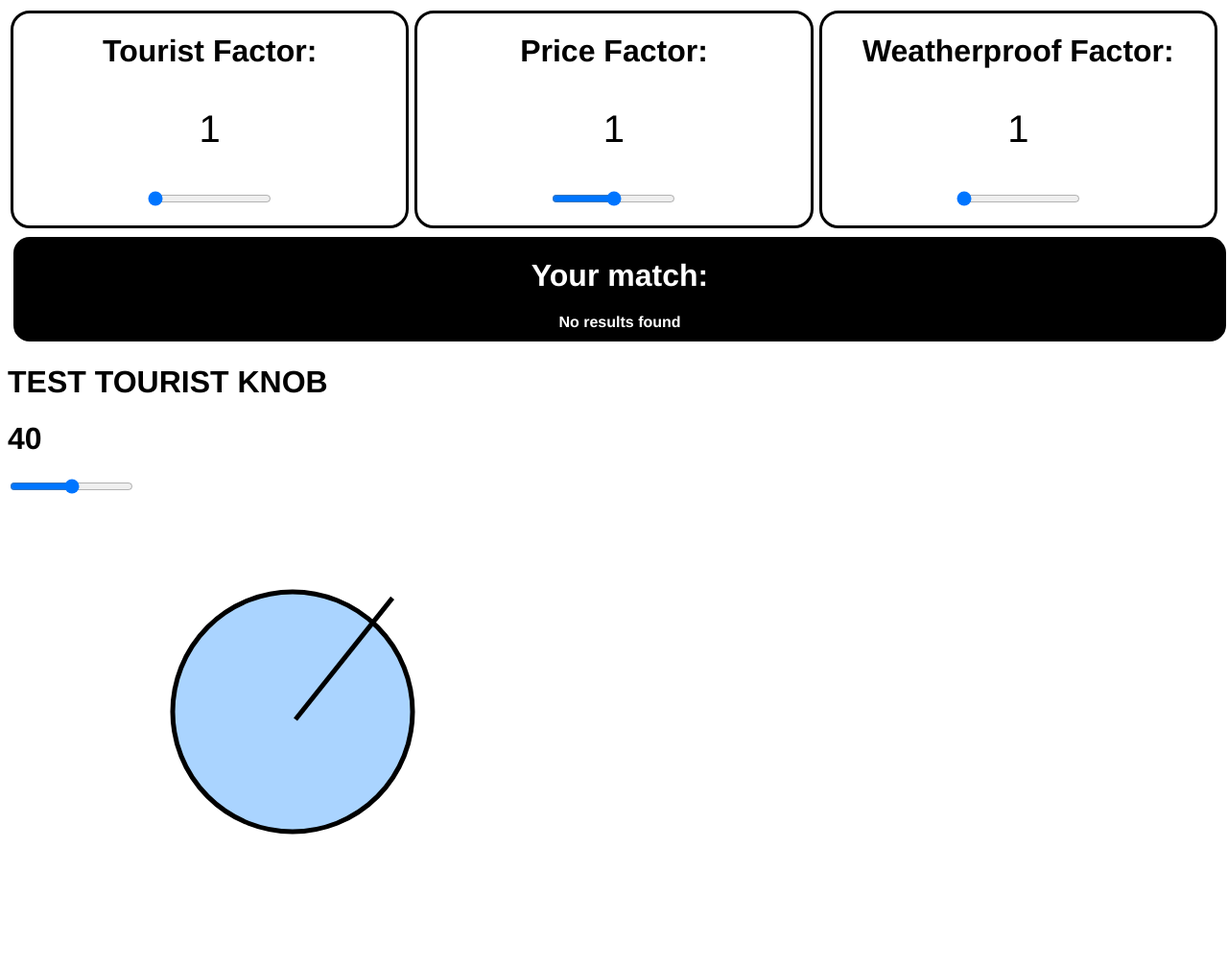
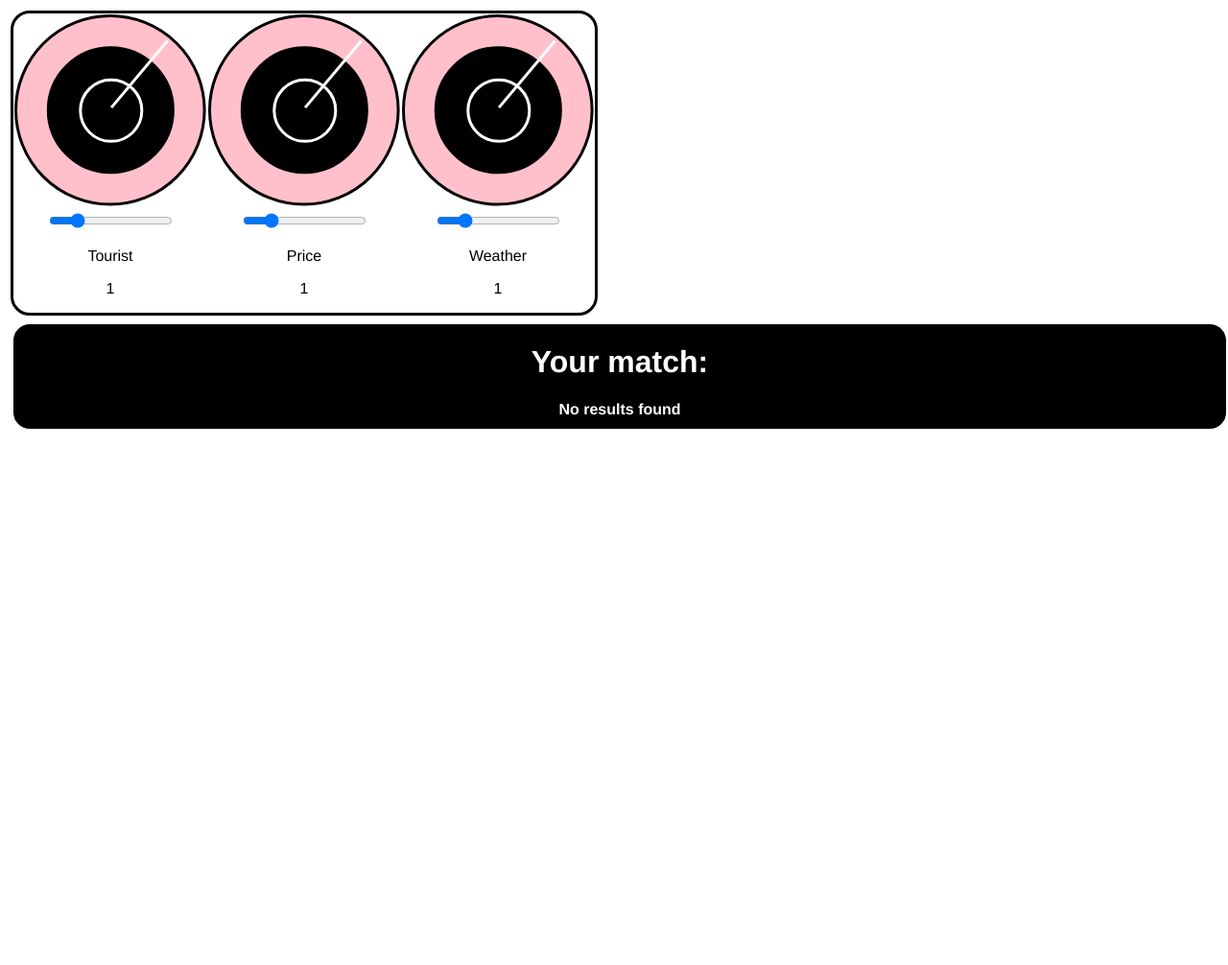
Before and after one commit to madamerobot/damsun, a React app: page / in a window 1280 px wide. Shown: the whole page at 96% size. After the commit the page ends 800 px from the top, so only its background shows below. Built offline with nearby package versions, Linux system fonts and the light colour scheme.

Commit message:
Got sliders working again, still fixing knobs and layout

```diff
--- a/src/components/App.js
+++ b/src/components/App.js
@@ -1,11 +1,8 @@
 import React, { Component } from 'react';
 
 //CUSTOM COMPONENTS
-import CheckTourist from './checkTourist';
-import CheckPrice from './checkPrice';
-import CheckWeatherproof from './checkWeatherproof';
+import './style.css';
 import Result from './result';
-import './style.css';
 import DATA from '../sunspots'
 import Knob from './Knob';
 
@@ -24,32 +21,29 @@ class App extends Component {
     this.changeProof = this.changeProof.bind(this);
   }
 
-  changeTourist (tourist) {
-    this.setState({ tourist: tourist })
+  changeTourist (value) {
+    this.setState({ tourist: value })
   }
 
-  changePrice (price) {
-    this.setState({ price: price })
+  changePrice (value) {
+    this.setState({ price: value })
   }
 
-  changeProof (proof) {
-    this.setState({ proof: proof })
+  changeProof (value) {
+    this.setState({ proof: value })
   }
 
   render() {
     return (
       <div>
-        <div className="Box">
-            <CheckTourist tourist={this.state.tourist} onChange={this.changeTourist} />
-            <CheckPrice price={this.state.price} onChange={this.changePrice} />
-            <CheckWeatherproof proof={this.state.proof} onChange={this.changeProof} />
+        <div className="Subbox">
+            <Knob name="Tourist" value={this.state.tourist} onChange={this.changeTourist}/>
+            <Knob name="Price" value={this.state.price} onChange={this.changePrice}/>
+            <Knob name="Weather" value={this.state.proof} onChange={this.changeProof}/>
         </div>
         <div className="Result">
           <h1>Your match:</h1>
           <Result data={DATA} tourist={this.state.tourist} price={this.state.price} proof={this.state.proof} />
-        </div>
-        <div>
-          <Knob />
         </div>
       </div>
     );
--- a/src/components/Knob.js
+++ b/src/components/Knob.js
@@ -7,9 +7,8 @@ class Knob extends Component {
 		this.state = {
 			x: 296,
 			y: 69,
-			value: 50,
 			min: 0,
-			max: 100,
+			max: 5,
 			radius: 125,
 			size: 100,
 			fullAngle: 300,
@@ -62,21 +61,19 @@ class Knob extends Component {
 
 	updateValue(event) {
 
-		const pointer = {
-			clientX: event.clientX,
-			clientY: event.clientY
-		}
-
 		const deg = this._coordToDeg(event.clientX, event.clientY);
 		console.log('01 Deg: '+deg);
+		console.log('this.state.fullAngle: '+this.state.fullAngle);
+		console.log('deg: '+deg);
+		console.log('this.rest: '+this.rest);
 		const boundDeg = Math.max(0, Math.min(this.state.fullAngle, deg - this.rest));
 		console.log('02 boundDeg: '+boundDeg);
 		const rawValue = (boundDeg / this.state.fullAngle * this.range + this.state.min)
 		console.log('03 rawValue: '+rawValue);
 		const value = Math.round(rawValue / this.state.step) * this.state.step;
 		console.log('04 Value: '+value);
+
 		this.setState({rotation: value})
-
 	}
 
 	_onMouseMove(event){
@@ -84,35 +81,73 @@ class Knob extends Component {
 	}
 
 	handleChange(event){
-		this.setState({rotation: event.target.value, value: event.target.value});
+		const value = event.target.value;
+		this.props.onChange(value);
 	}
 
 	render(){
 
 		return (
-			<div>
-				<h1>TEST TOURIST KNOB</h1>
-				<h1>{this.state.rotation}</h1>
-				<input type="range" value={this.state.value} min="0" max="100" onChange={this.handleChange}/>
-				<div>
-					<div className="Knob-Wrapper">
-						<svg width="640" height="480">
+				<div className="Knob">
+					<svg width="202" height="202">
 							<g>
-								<title>Knob</title>
-								<ellipse ry={this.state.radius} rx={this.state.radius} id="svg_1" cy="223" cx="297" strokeWidth="5" stroke="#000000" fill="#aad4ff" onMouseMove={this._onMouseMove.bind(this)}/>
-								<line 	stroke="#000000"
-										id="svg_3"
-										y2={this.state.y} x2={this.state.x}
-										y1="231.00001" x1="300"
+						  <title>Biggest Circle</title>
+						  <circle 	id="svg_1"
+									r="98.31073"
+									cy="100.81073"
+									cx="100.81073"
 									strokeLinecap="null"
 									strokeLinejoin="null"
 									strokeDasharray="null"
-										strokeWidth="5" fill="none"
-										transform="rotate(40,300,231)"
+									strokeWidth="3"
+									stroke="#000000"
+									fill="pink"
+									onMouseMove={this._onMouseMove.bind(this)}/>
+						 </g>
+						 <g display="inline">
+						  <title>Smaller Circle plus Indicator</title>
+						  <circle 	stroke="#000000"
+						  			id="svg_4"
+						  			r="65.027023"
+						  			cy="100.810733"
+						  			cx="101.310734"
+						  			strokeLinecap="null"
+						  			strokeLinejoin="null"
+						  			strokeDasharray="null"
+						  			strokeWidth="3"
+						  			fill="#000000"/>
+						  <circle 	id="svg_6"
+						  			stroke="#ffffff"
+						  			fill-opacity="0"
+						  			r="32.027023"
+						  			cy="101.310732"
+						  			cx="101.81073"
+						  			strokeLinecap="null"
+						  			strokeLinejoin="null"
+						  			strokeDasharray="null"
+						  			strokeWidth="3"
+						  			fill="#000000"/>
+						  <line 	id="svg_12"
+						  			x1="102.81073"
+						  			y1="6.810728"
+						  			x2="102.81073"
+						  			y2="97.81073"
+						  			strokeLinecap="null"
+						  			strokeLinejoin="null"
+						  			strokeDasharray="null"
+						  			strokeWidth="3"
+						  			stroke="#ffffff"
+						  			fill="none"
+						  			transform={`rotate(${this.state.rotation},102,97)`}
 						  			/>
 						</g>
 					</svg>
+				<div>
+					<input type="range" value={this.props.value} min="0" max="5" onChange={this.handleChange}/>
 				</div>
+				<div>
+				<p>{this.props.name}</p>
+				<p>{this.props.value}</p>
 				</div>
 			</div>
 		)
--- a/src/components/style.css
+++ b/src/components/style.css
@@ -1,82 +1,26 @@
 * {
 	font-family: Helvetica;
-}
-
-/*POTI STYLES*/
-
-.Marker {
-	position: absolute;
-	top: 50%;
-	left: 50%
-}
-
-.Markers {
-	font-size: 1rem;
-	transform: rotate(60deg) translateY(calc(50px - 0.5em));
-}
-
-.Knob {
-    position: absolute;
-    top: 50%;
-    left: 50%;
-    height: 1em;
-    width: 1em;
-    border-radius: 50%;
-    border-style: solid
-}
-
-.Indicator {
-	height: 50%;
-	width: 2px;
-	position: absolute;
-	bottom: 0px;
-	left: 50%;
-	margin-left: -1px;
-	background-color: currentcolor
-}
-
-.Knob-wrapper {
-	font-size: 50px;
-	height: 100px;
-	width: 100px;
-	position: relative;
 }
 
 /* MACHINE STYLES */
 
 .Box {
+	width: 100%;
+	text-align: center;
+}
+
+.Subbox {
 	display: inline-flex;
-	width: 100%;
+	background-color: white;
+	border-style: solid;
+	margin: 3px;
+	border-radius: 20px;
 	text-align: center;
 }
 
 .Factor {
 	font-size: 40px;
 	font-style: bold;
-}
-
-.CheckPrice {
-	background-color: white;
-	width: 33%;
-	border-style: solid;
-	margin: 3px;
-	border-radius: 20px;
-}
-
-.CheckWeatherproof {
-	background-color: white;
-	width: 33%;
-	border-style: solid;
-	margin: 3px;
-	border-radius: 20px;
-}
-
-.CheckTourist {
-	background-color: white;
-	width: 33%;
-	border-style: solid;
-	margin: 3px;
-	border-radius: 20px;
 }
 
 .Result {
```
Lines whose indentation alone changed are shown as unchanged.
